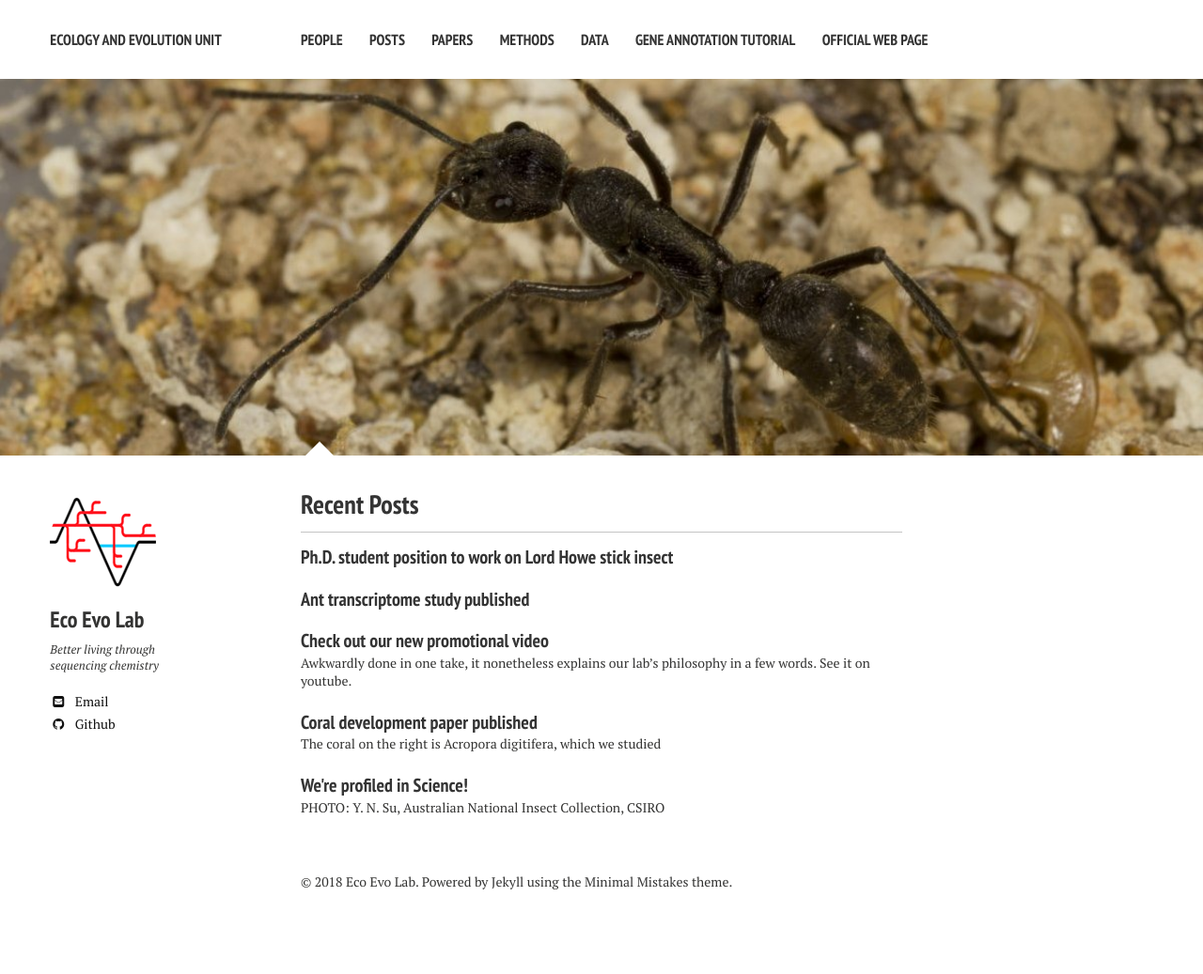
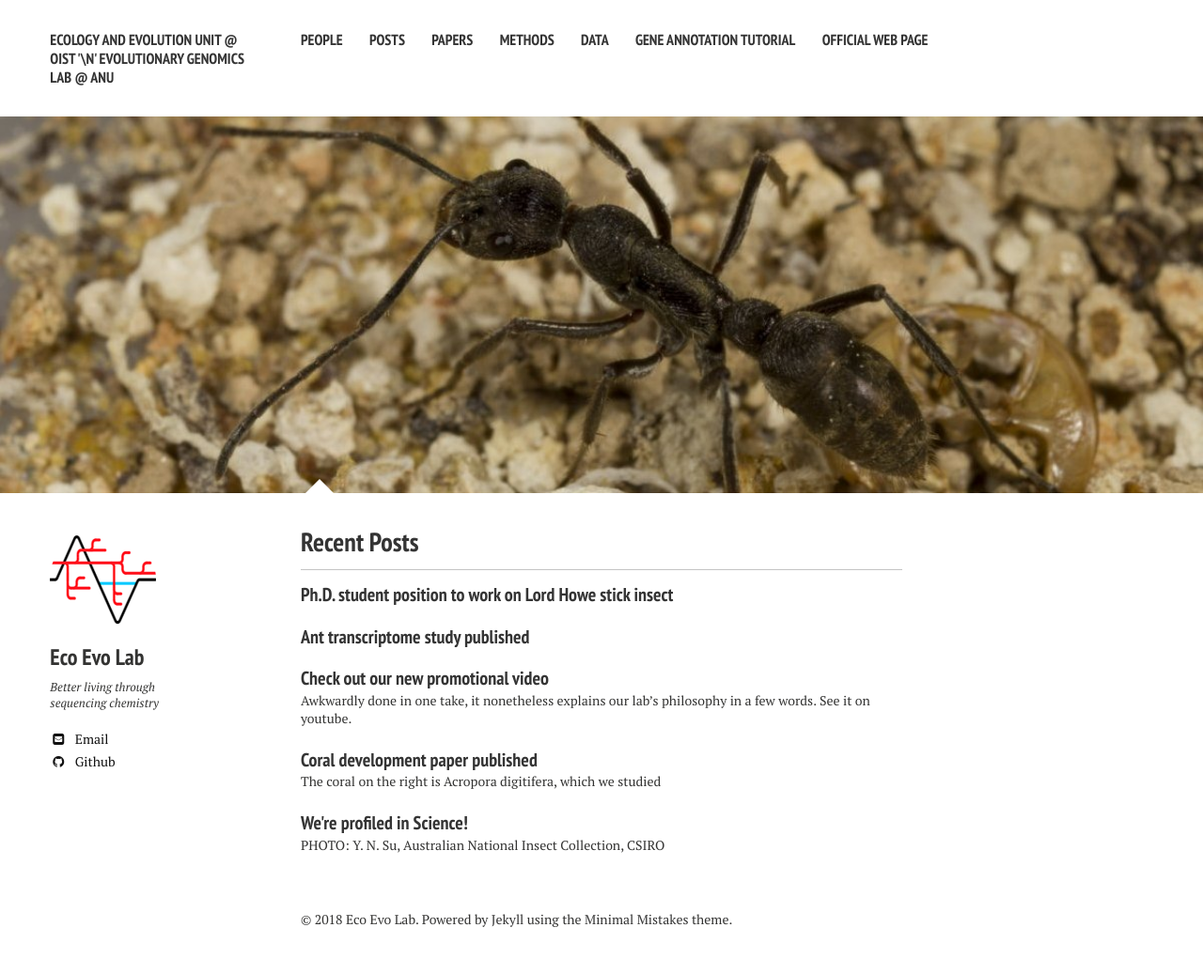
Before and after one commit to MikheyevLab/EcoEvoUnit, a Jekyll site: the page built from index.md, in a window 1280 px wide. Shown: the whole page at 94% size. Built offline with Jekyll 4.4.1, drawn with Linux system fonts in a browser that asks for light colours; nearby versions of some CDN libraries; before the commit the page ends 997 px from its top, so only the background shows below that.

Commit message:
Update _config.yml

```diff
--- a/_config.yml
+++ b/_config.yml
@@ -1,6 +1,6 @@
 # Site wide configuration
 
-title:            Ecology and Evolution Unit
+title:            Ecology and Evolution Unit @ OIST '\n' Evolutionary Genomics Lab @ ANU
 locale:           en-JP
 url: https://mikheyevlab.github.io/EcoEvoUnit
 
```
